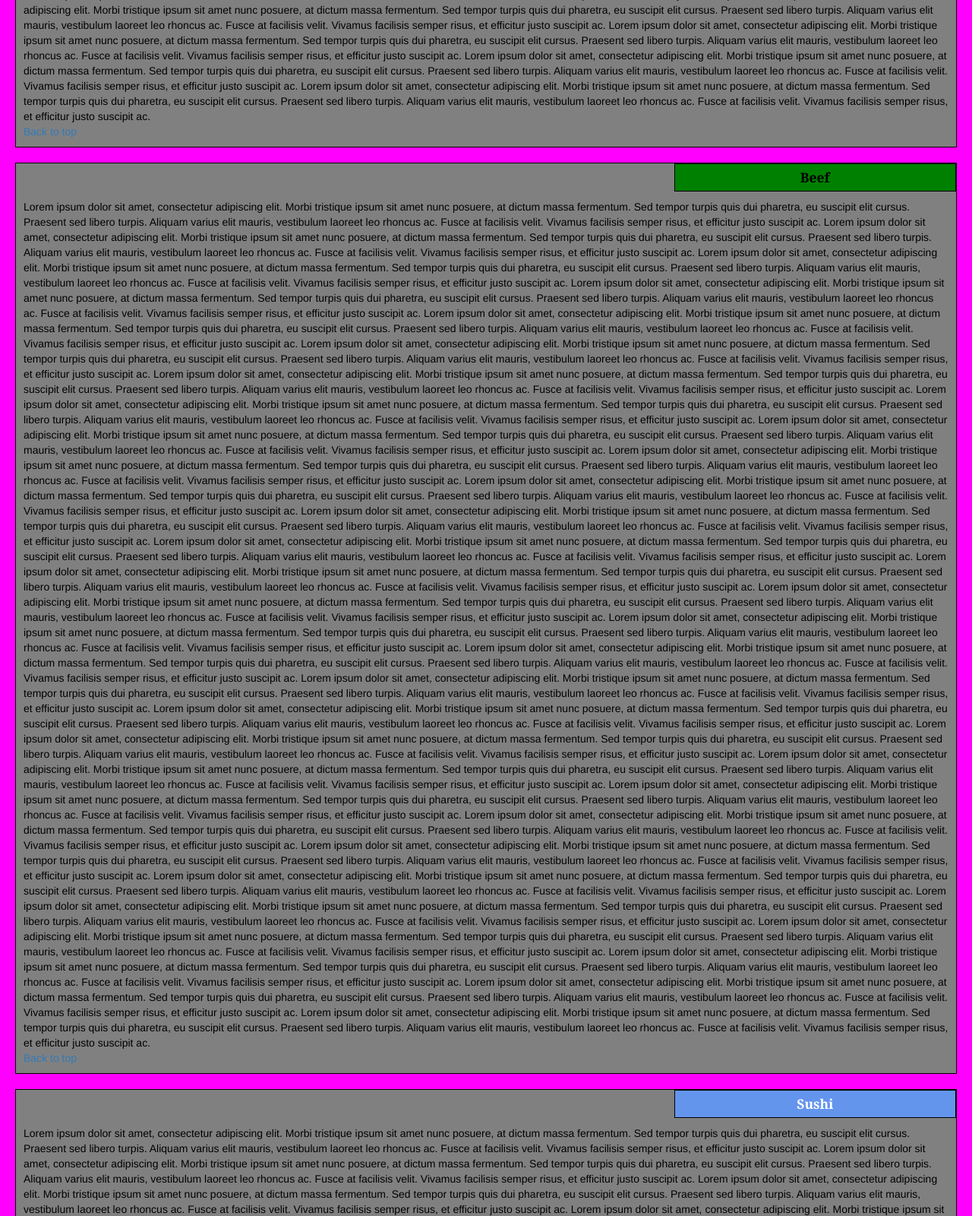
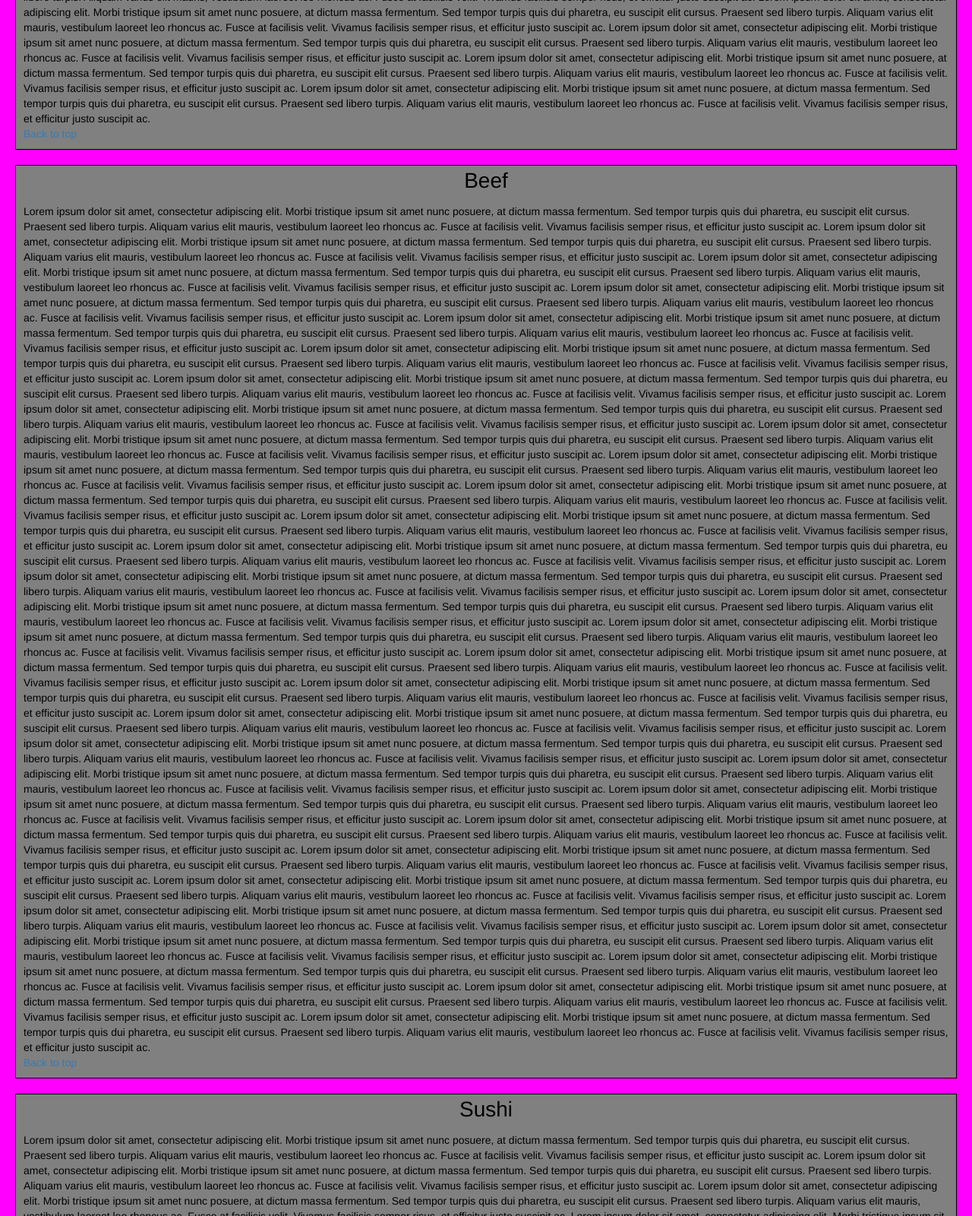
Before and after one commit to gautamsankule/module3-solution, a plain HTML site: page index.html in a window 1280 px wide. Shown: the part 1200-2800 px from the top of the page at 76% size. Drawn offline with Linux system fonts and the light colour scheme; a script that the page names is missing.

Commit message:
Update styles1.css

```diff
--- a/css/styles1.css
+++ b/css/styles1.css
@@ -50,46 +50,18 @@ section {
 }
 
 #chicken {
-	border: 1px solid black;
 	text-align: center;
-	width: 30%;
-	margin-left: 70%;
-	font-family: Georgia,sans-serif;
-	font-weight: bold;
-	font-size: 125%;
-	margin-bottom: 0;
-	margin-top: 0;
-	padding: 5px;
-	background-color: aqua;
+	font-size: 200%;
 }
 
 #beef {
-	border: 1px solid black;
 	text-align: center;
-	width: 30%;
-	margin-left: 70%;
-	font-family: Georgia,sans-serif;
-	font-weight: bold;
-	font-size: 125%;
-	margin-bottom: 0;
-	margin-top: 0;
-	padding: 5px;
-	background-color: green;
+	font-size: 200%;
 }
 
 #sushi {
-	border: 1px solid black;
 	text-align: center;
-	width: 30%;
-	margin-left: 70%;
-	font-family: Georgia,sans-serif;
-	font-weight: bold;
-	font-size: 125%;
-	margin-bottom: 0;
-	margin-top: 0;
-	background-color: #6495ED;
-	color: white;
-	padding: 5px;
+	font-size: 200%;
 }
 
 #chicken-div {
```
